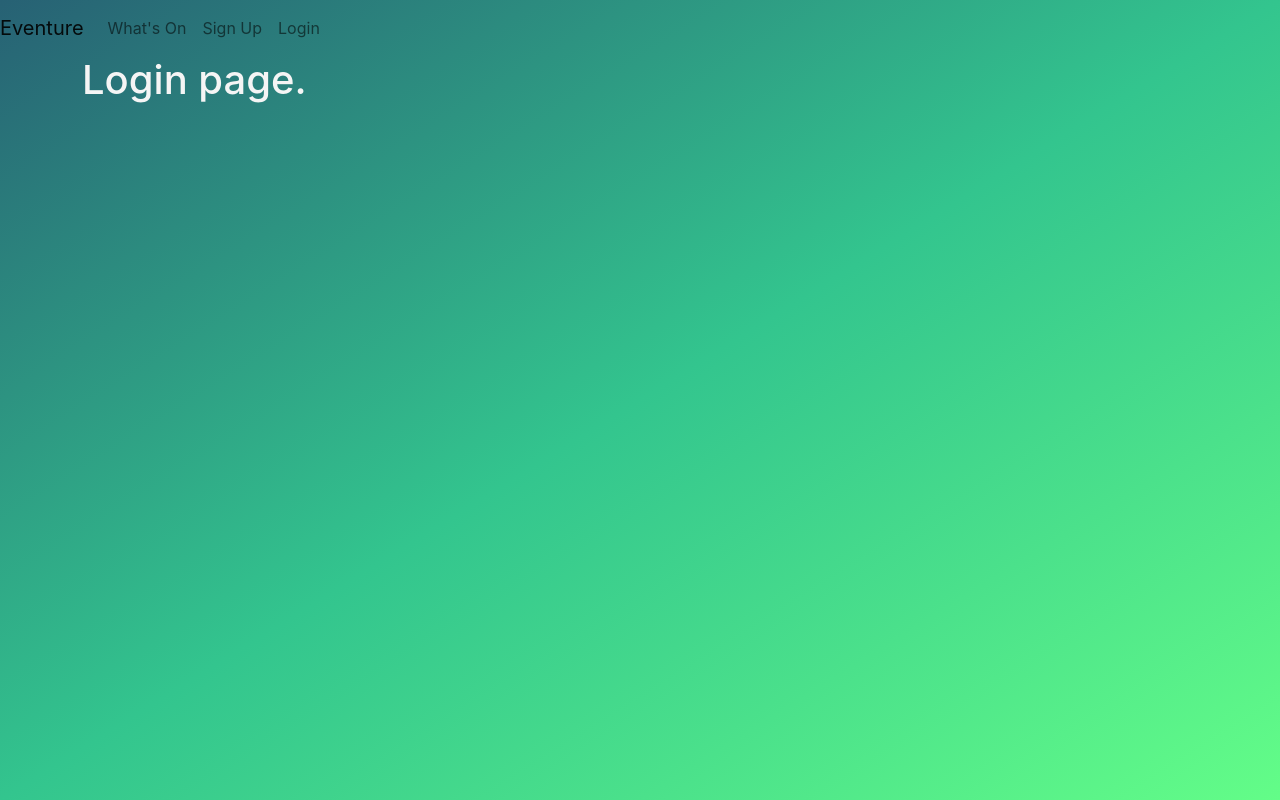
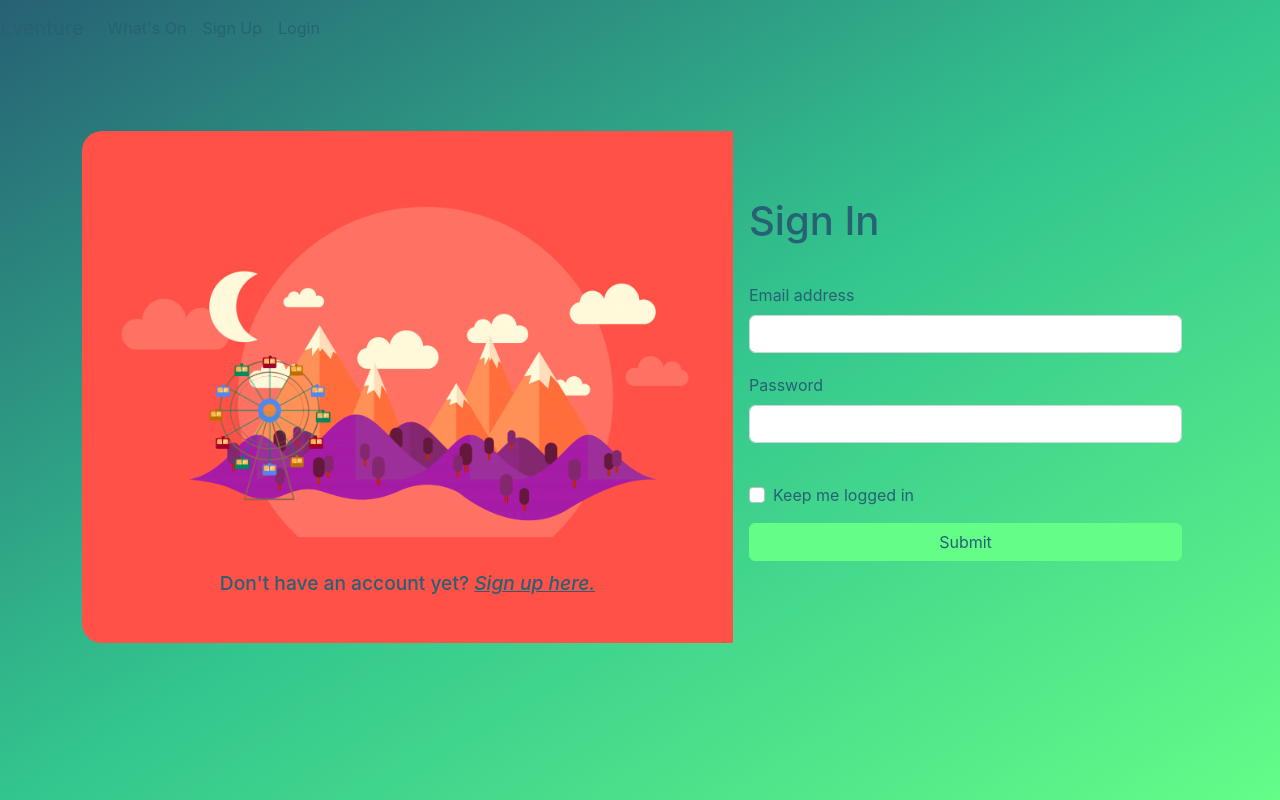
Before and after one commit to ctom11/event_app_project, a React (Create React App) app in the folder cep-project/: page /login in a window 1280 px wide. Built offline with nearby package versions, Linux system fonts and the light colour scheme.

Commit message:
login image added

```diff
--- /dev/null
+++ b/cep-project/src/Login.css
@@ -0,0 +1,71 @@
+.mb-3 {
+    margin: auto;
+    margin-top: 20px;
+    background-color: initial;
+    border-radius: 20px !important;
+}
+
+/*image side of login*/
+.col-md-7 {
+    background-color: #ff5147;
+    border-radius: 20px 0px 0px 20px;
+}
+
+.card-body {
+    border-radius: 20px;
+}
+
+.img-fluid {
+    padding-top: 20px;
+}
+
+.card {
+    border: none !important;
+    margin-top: 75px;
+    color: #276174;
+}
+
+a {
+    color: #276174 !important;
+}
+
+/*column containing login*/
+.col-md-5 {
+    color: #276174;
+}
+
+/*login header*/
+h1 {
+    padding-bottom: 30px;
+    padding-top: 30px;
+}
+
+/*register account link*/
+h2 {
+    color: #276174;
+    text-align: center;
+    padding-bottom: 40px;
+    font-size: 1.2rem !important;
+}
+
+/*keep me signed in checkbox*/
+.form-check {
+    padding-top: 20px;
+}
+
+/*login button design*/
+.btn-primary {
+    width: -webkit-fill-available !important;
+    --bs-btn-color: #276174 !important;
+    --bs-btn-bg: #63FD88 !important;
+    --bs-btn-border-color: #63FD88 !important;
+    --bs-btn-hover-color: #276174 !important;
+    --bs-btn-hover-bg: #33C58E !important;
+    --bs-btn-hover-border-color: #33C58E !important;
+    --bs-btn-focus-shadow: #276174 !important;
+    --bs-btn-active-color: #276174 !important;
+    --bs-btn-active-bg: #63FD88 !important;
+    --bs-btn-active-border-color: #33C58E !important;
+    --bs-btn-disabled-color: #63FD88 !important;
+    --bs-btn-disabled-border-color: #276174 !important;
+}
--- a/cep-project/src/Login.js
+++ b/cep-project/src/Login.js
@@ -1,7 +1,40 @@
 import React from "react";
+import './Login.css';
+import { Link } from 'react-router-dom';
+import { Signup } from "./Signup";
+import LoginArt from './assets/loginart.png';
 
 export const Login = () => (
-    <div>
-        <h1>Login page.</h1>
+        <div className="card mb-3">
+      <div className="row g-0">
+        {/*image beside login form*/}
+        <div className="col-md-7">
+          <img src={LoginArt} className="img-fluid rounded-start"></img>
+          <h2>Don't have an account yet? <Link to={Signup}><i>Sign up here.</i></Link></h2>
+        </div>
+        {/*login form*/}
+        <div className="col-md-5">
+          <div className="card-body">
+            <form>
+              <div className="mb-3">
+                <h1>Sign In</h1>
+                <label htmlFor="inputemail" className="form-label">Email address</label>
+                <input type="email" className="form-control" id="inputemail" aria-describedby="emailHelp"></input>
+                <div id="emailHelp" className="form-text"></div>
+              </div>
+              <div className="mb-3">
+                <label htmlFor="inputpassword" className="form-label">Password</label>
+                <input type="password" className="form-control" id="inputpassword"></input>
+              </div>
+              <div className="mb-3 form-check">
+                <input type="checkbox" className="form-check-input" id="exampleCheck1"></input>
+                <label className="form-check-label" htmlFor="exampleCheck1">Keep me logged in</label>
+              </div>
+              <button type="submit" className="btn btn-primary">Submit</button>
+            </form>
+          </div>
+        </div>
+      </div>
     </div>
+
 )
```
Also changed, not shown: cep-project/src/assets/loginart.png (added).
